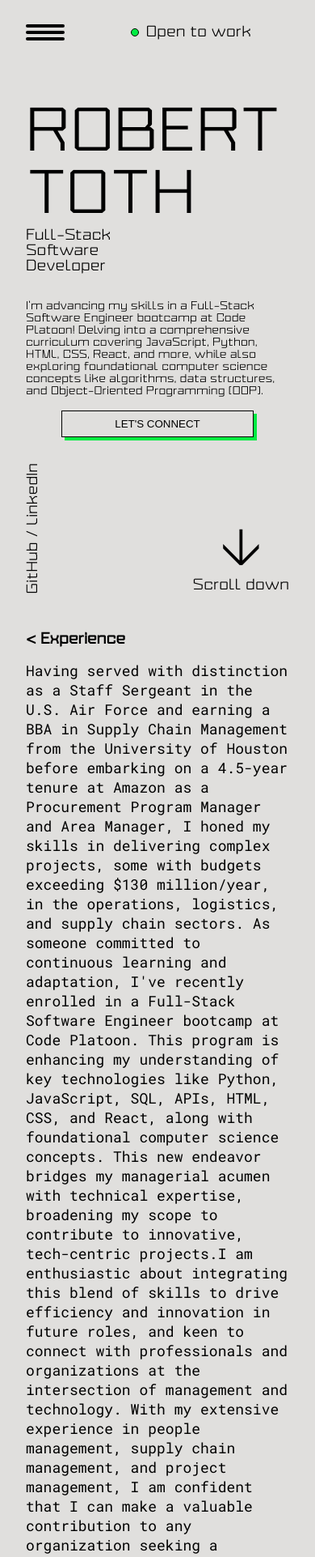
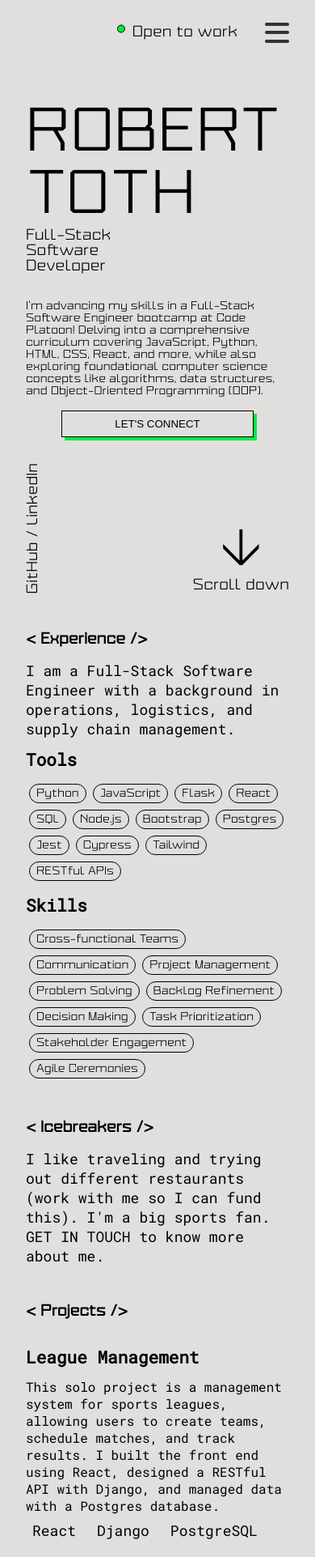
Before and after one commit to Bobbytx/Bobbytx.github.io, a React (Vite) app: page / in a window 390 px wide. Shown: the top 1923 px of the page at 81% size. Built offline with nearby package versions, Linux system fonts and the light colour scheme.

Commit message:
updated navbar and responsiveness, adding in some projects info

```diff
--- a/index.html
+++ b/index.html
@@ -2,7 +2,7 @@
 <html lang="en">
   <head>
     <meta charset="UTF-8" />
-    <!-- <link rel="icon" type="image/svg+xml" href="/vite.svg" /> -->
+    <!-- <link rel="icon" type="image/svg+xml" href="/vite.svg" />  INSERT FUTURE ICON GRAPHIC HERE-->
     <meta name="viewport" content="width=device-width, initial-scale=1.0" />
     <title>Robert Toth</title>
   </head>
--- a/src/App.css
+++ b/src/App.css
@@ -113,47 +113,6 @@ a:hover {
   text-decoration: underline;
 }
 
-/* NAVBAR CSS */
-
-  .navbar {
-    display: flex;
-    justify-content: space-between;
-    align-items: center;
-    background: #E0DFDD;
-    font-family: 'TriakisFont', 'sans-serif';
-    font-size: 24px;
-    font-weight: 400;
-    height: 5rem;
-    margin-left: 7rem;
-    margin-right: 7rem;
-
-  }
-
-  .navbar-section {
-    display: flex;
-    align-items: center;
-    margin-right: 15px;
-  }
-
-  .navbar-section a:not(:last-child) {
-    margin-right: 15px; /* Adjust this value as needed */
-  }
-
-  .status {
-    margin-right: 2rem;
-
-  }
-
-  .navbar-circle {
-    border: solid black;
-    border-width: 1px;
-    border-radius: 50%;
-    background-color: #00EC42;
-    margin-right: .5rem;
-    width: 0.625rem;
-    height: 0.625rem;
-  }
-
   /* experience CSS */
 
   .experience-title, .icebreakers-title, .projects-title {
@@ -193,26 +152,64 @@ a:hover {
     margin: 0.25rem;
   }
 
+  .tool:hover {
+    background-color: #00EC42; /* Blue background on hover */
+    transition: background-color 0.3s, color 0.3s;
+  }
+
   h3 {
     margin: .75rem 0rem .75rem 0rem;
   }
 
-/* Hamburger Menu Styles */
-.hamburger-menu {
-  display: none; /* Hidden by default */
-  flex-direction: column;
-  justify-content: space-around;
-  width: 3rem;
-  height: 1.5rem;
-  cursor: pointer;
-}
+  /* projects css */
 
-.bar {
-  height: 0.25rem;
-  width: 100%;
-  background-color: black;
-  border-radius: 10px;
-}
+  .project-item {
+    margin-bottom: 2rem;
+  }
+
+  .project-item img {
+    width: 100%;
+    max-width: 400px; /* Adjust as necessary */
+    border-radius: 8px;
+    box-shadow: 0 4px 8px rgba(0, 0, 0, 0.1);
+  }
+
+  .project-item h3 {
+    margin-top: 1rem;
+  }
+
+  .project-item p {
+    font-size: 1rem;
+    margin-top: 0.5rem;
+  }
+
+  .project-item ul {
+    list-style: none;
+    padding: 0;
+  }
+
+  .project-item li {
+    display: inline-block;
+    margin-right: 10px;
+    background: #E0DFDD;
+    padding: 0.5rem;
+    border-radius: 4px;
+  }
+
+  .project-item a {
+    display: inline-block;
+    margin-top: 1rem;
+    text-decoration: none;
+    color: #333;
+    background-color: #f4f4f4;
+    padding: 0.5rem 1rem;
+    border-radius: 4px;
+  }
+
+  .project-item a:hover {
+    background-color: #ddd;
+  }
+
 
 /* Responsiveness for smaller screens */
 @media (max-width: 826px) {
@@ -245,92 +242,27 @@ a:hover {
   .hero-button {
     margin-top: 1rem;
   }
+  .navbar {
+    margin-left: 2rem;
+    margin-right: 2rem;
+  }
 }
 
-/* Responsive styles for the navbar */
 @media (max-width: 911px) {
 
   .hero-title h1{
     font-size: 6rem;
   }
 
-  /* Style adjustments for the navbar container */
   .navbar {
-    justify-content: space-between; /* Ensures items are spaced out */
-    position: relative;
-    flex-wrap: wrap;
-    margin-left: 0;
-    margin-right: 0;
+    margin-left: 4.6rem;
+    margin-right: 4.6rem;
+  }
+  .main {
+    margin-left: 2rem;
+    margin-right: 2rem;
   }
 
-  .navbar.active {
-    background-color: #00EC42;
-  }
-
-  /* Show the hamburger menu icon */
-  .hamburger-menu {
-    display: flex; /* Show the hamburger icon */
-    position: absolute;
-    flex-direction: column;
-    justify-content: space-around;
-  }
-
-  .navbar-section.links, .navbar-section.location, .navbar-section.contact a {
-    display: none;
-  }
-  .navbar-section.contact {
-    display: flex;
-    margin-left: auto;
-
-  }
-
-  .navbar-section.links {
-    display: flex;
-    flex-direction: column;
-    position: absolute;
-    left: 0;
-    width: 100%;
-    background-color: #00EC42;
-    max-height: 0; /* Start with 0 height to hide content */
-    transition: max-height 0.3s ease, visibility 0s linear 0.3s; /* Animate the max-height property */
-    visibility: hidden; /* Hide the menu initially */
-  }
-
-
-
-  /* Show the links when the hamburger menu is active */
-  .navbar-section.links.active {
-    display: flex;
-    flex-direction: column;
-    position: relative;
-    top: 5rem; /* Position the links below the navbar */
-    left: 0;
-    width: 100%;
-    background-color: #00EC42;
-    max-height: 400px; /* Max height for menu content */
-    visibility: visible; /* Make the menu visible */
-    transition: max-height 1s ease, visibility 0s linear 0s; /* Animate max-height and make visibility instant */
-  }
-
-  /* Style each link in the dropdown */
-  .navbar-section.links a {
-    padding-right: 1rem;
-    border-top: 1px solid black; /* Add a separator between links */
-    opacity: 1;
-    transition: opacity 1.9s ease;
-
-  }
-
-  /* Remove top border from the first link for aesthetics */
-  .navbar-section.links a:first-child {
-    border-top: none;
-  }
-
-  main {
-    margin-left: 2rem;
-    margin-right: 2rem;
-
-  }
   a:hover {
     color: black;
   }
--- a/src/App.jsx
+++ b/src/App.jsx
@@ -8,7 +8,6 @@ import Projects from './components/Projects';
 import React from 'react'
 
 function App() {
-
   return (
     <main className="main">
       <Navbar />
@@ -19,5 +18,4 @@ function App() {
     </main>
   );
 }
-
 export default App
--- a/src/components/About.jsx
+++ b/src/components/About.jsx
@@ -23,7 +23,7 @@ function Hero() {
           <span><a href="https://github.com/Bobbytx" target="_blank" rel="noopener noreferrer">GitHub</a> / <a href="https://www.linkedin.com/in/roberttothpm/" target="_blank" rel="noopener noreferrer">LinkedIn</a></span>
         </div>
         <div className="link-right">
-          <span class="arrow">↓</span>
+          <span className="arrow">↓</span>
           <span><a href="#experience">Scroll down</a></span>
         </div>
       </div>
--- a/src/components/Experience.jsx
+++ b/src/components/Experience.jsx
@@ -5,43 +5,43 @@ function Experience() {
     <div className="grid-container">
       {/* Left Side - "Experience" Title */}
       <div className="experience-title" id="experience">
-        <h2>&lt; Experience</h2>
+        <h2>&lt; Experience /&gt;</h2>
       </div>
 
       {/* Right Side - Experience Content */}
       <div className="experience-content">
         <p>
-        Having served with distinction as a Staff Sergeant in the U.S. Air Force and earning a BBA in Supply Chain Management from the University of Houston before embarking on a 4.5-year tenure at Amazon as a Procurement Program Manager and Area Manager, I honed my skills in delivering complex projects, some with budgets exceeding $130 million/year, in the operations, logistics, and supply chain sectors.
+          I am a Full-Stack Software Engineer with a background in operations, logistics, and supply chain management.
+        {/* Having served with distinction as a Staff Sergeant in the U.S. Air Force and earning a BBA in Supply Chain Management from the University of Houston before embarking on a 4.5-year tenure at Amazon as a Procurement Program Manager and Area Manager, I honed my skills in delivering complex projects, some with budgets exceeding $130 million/year, in the operations, logistics, and supply chain sectors.
 
-        As someone committed to continuous learning and adaptation, I've recently enrolled in a Full-Stack Software Engineer bootcamp at Code Platoon. This program is enhancing my understanding of key technologies like Python, JavaScript, SQL, APIs, HTML, CSS, and React, along with foundational computer science concepts. This new endeavor bridges my managerial acumen with technical expertise, broadening my scope to contribute to innovative, tech-centric projects.I am enthusiastic about integrating this blend of skills to drive efficiency and innovation in future roles, and keen to connect with professionals and organizations at the intersection of management and technology.
-
-        With my extensive experience in people management, supply chain management, and project management, I am confident that I can make a valuable contribution to any organization seeking a professional with a strong work ethic, attention to detail, and leadership skills.
+        As someone committed to continuous learning and adaptation, I've completed a Full-Stack Software Engineer bootcamp at Code Platoon. This enhanced my understanding of key technologies like Python, JavaScript, SQL, APIs, HTML, CSS, and React, along with foundational computer science concepts. This new endeavor bridges my managerial acumen with technical expertise, broadening my scope to contribute to innovative, tech-centric projects.I am enthusiastic about integrating this blend of skills to drive efficiency and innovation in future roles, and keen to connect with professionals and organizations at the intersection of management and technology. */}
         </p>
         <h3>Tools</h3>
-        <div class="tools-container">
-          <div class="tool">Python</div>
-          <div class="tool">JavaScript</div>
-          <div class="tool">React</div>
-          <div class="tool">SQL</div>
-          <div class="tool">Node.js</div>
-          <div class="tool">Bootstrap</div>
-          <div class="tool">Postgres</div>
-          <div class="tool">Jest</div>
-          <div class="tool">Cypress</div>
-          <div class="tool">Tailwind</div>
+        <div className="tools-container">
+          <div className="tool">Python</div>
+          <div className="tool">JavaScript</div>
+          <div className="tool">Flask</div>
+          <div className="tool">React</div>
+          <div className="tool">SQL</div>
+          <div className="tool">Node.js</div>
+          <div className="tool">Bootstrap</div>
+          <div className="tool">Postgres</div>
+          <div className="tool">Jest</div>
+          <div className="tool">Cypress</div>
+          <div className="tool">Tailwind</div>
+          <div className="tool">RESTful APIs</div>
           </div>
           <h3>Skills</h3>
-          <div class="tools-container">
-          <div class="tool">Cross-functional Teams</div>
-          <div class="tool">Project</div>
-          <div class="tool">Project</div>
-          <div class="tool">Project</div>
-          <div class="tool">Project</div>
-          <div class="tool">Project</div>
-          <div class="tool">Project</div>
-          <div class="tool">Project</div>
-          <div class="tool">Project</div>
-          <div class="tool">Project</div>
+          <div className="tools-container">
+          <div className="tool">Cross-functional Teams</div>
+          <div className="tool">Communication</div>
+          <div className="tool">Project Management</div>
+          <div className="tool">Problem Solving</div>
+          <div className="tool">Backlog Refinement</div>
+          <div className="tool">Decision Making</div>
+          <div className="tool">Task Prioritization</div>
+          <div className="tool">Stakeholder Engagement</div>
+          <div className="tool">Agile Ceremonies</div>
           </div>
         </div>
       </div>
--- /dev/null
+++ b/src/components/HamburgerIcon.jsx
@@ -0,0 +1,14 @@
+import React from 'react';
+import '../styles/Navbar.css';
+
+function HamburgerIcon({ isOpen }) {
+    return (
+        <div className={`hamburger-icon ${isOpen ? 'open' : ''}`}>
+            <span></span>
+            <span></span>
+            <span></span>
+        </div>
+    );
+}
+
+export default HamburgerIcon;
--- a/src/components/Icebreakers.jsx
+++ b/src/components/Icebreakers.jsx
@@ -5,11 +5,11 @@ function Icebreakers() {
       <div className="grid-container">
         {/* Left Side - "Experience" Title */}
           <div className="icebreakers-title">
-          <h2>&lt; Icebreakers</h2>
+          <h2>&lt; Icebreakers /&gt;</h2>
         </div>
         <div className="icebreakers-content">
           <p>
-            I like traveling and good food (work with me so I can fund this). I'm a big sports fan. GET IN TOUCH to know more about me.
+            I like traveling and trying out different restaurants (work with me so I can fund this). I'm a big sports fan. <a href="mailto:bobby.toth@gmail.com">GET IN TOUCH</a> to know more about me.
           </p>
         </div>
       </div>
--- a/src/components/Navbar.jsx
+++ b/src/components/Navbar.jsx
@@ -1,37 +1,46 @@
-import React from 'react'
-
-import { useState } from "react";
+import React, { useState, useEffect, useRef } from 'react';
+import '../styles/Navbar.css';
+import HamburgerIcon from './HamburgerIcon';
 
 function Navbar() {
-  const [isNavExpanded, setIsNavExpanded] = useState(false); // State to handle the menu toggle
+    const [isOpen, setIsOpen] = useState(false);
+    const navRef = useRef();
 
-  return (
-    <nav className={`navbar ${isNavExpanded ? "active" : ""}`}>
-      <div className="navbar-section location">
-        Based in Houston, TX
-      </div>
-      {/* Hamburger Icon */}
-      <div
-        className="hamburger-menu"
-        onClick={() => setIsNavExpanded(!isNavExpanded)}
-      >
-        <div className="bar"></div>
-        <div className="bar"></div>
-        <div className="bar"></div>
-      </div>
-      {/* Navbar Links */}
-      <div className={`navbar-section links ${isNavExpanded ? "active" : ""}`}>
-        <a href="#about">About</a>
-        <a href="#experience">Experience</a>
-        <a href="#projects">Projects</a>
-      </div>
-      <div className="navbar-section contact">
-        <div className="navbar-circle"></div>
-        <span className="status">Open to work</span>
-        <a href="mailto:bobby.toth@gmail.com">bobby.toth@gmail.com</a>
-      </div>
-    </nav>
-  );
+    const toggleMenu = () => {
+        setIsOpen(!isOpen);
+    };
+
+    useEffect(() => {
+      const handleClickOutside = (e) => {
+          if (navRef.current && !navRef.current.contains(event.target)) {
+              setIsOpen(false);
+          }
+      };
+
+      document.addEventListener('mousedown', handleClickOutside);
+      return () => {
+          document.removeEventListener('mousedown', handleClickOutside);
+      };
+  }, [navRef], [setIsOpen]);
+
+    return (
+        <nav className="navbar" ref={navRef}>
+            <div className="location">Houston/Austin, TX</div>
+            <ul className={`nav-links ${isOpen ? 'open' : ''}`}>
+                <li><a href="#About">About</a></li>
+                <li><a href="#Experience">Experience</a></li>
+                <li><a href="#Projects">Projects</a></li>
+                <li><a href="mailto:bobby.toth@gmail.com">Contact</a></li>
+            </ul>
+            <div className="work-status">
+              <div className="navbar-circle"></div>
+              <div className="status">Open to work</div>
+            </div>
+            <div className="hamburger" onClick={toggleMenu}>
+                <HamburgerIcon isOpen={isOpen} />
+            </div>
+        </nav>
+    );
 }
 
 export default Navbar;
--- a/src/components/Projects.jsx
+++ b/src/components/Projects.jsx
@@ -3,14 +3,37 @@ import React from 'react'
 function Projects() {
   return (
     <div className="grid-container">
-        {/* Left Side - "Experience" Title */}
       <div className="projects-title">
-          <h2>&lt; Projects</h2>
+        <h2>&lt; Projects /&gt;</h2>
       </div>
       <div className="projects-content">
-          <p>
-            Enter projects in this section
-          </p>
+
+        {/* Project 1 */}
+        <div className="project-item">
+          {/* <img src={project1Image} alt="League Management Project Screenshot" /> */}
+          <h3>League Management</h3>
+          <p>This solo project is a management system for sports leagues, allowing users to create teams, schedule matches, and track results. I built the front end using React, designed a RESTful API with Django, and managed data with a Postgres database.</p>
+          <ul>
+            <li>React</li>
+            <li>Django</li>
+            <li>PostgreSQL</li>
+          </ul>
+          <a href="https://github.com/Bobbytx/League_Mgmt_App" target="_blank" rel="noopener noreferrer">View on GitHub</a>
+        </div>
+
+        {/* Project 2 */}
+        <div className="project-item">
+          {/* <img src={project2Image} alt="Dino Stocks Project Screenshot" /> */}
+          <h3>Dino Stocks</h3>
+          <p>As part of a team, I contributed to a stock simulation app with a dinosaur theme. The app allows users to practice stock trading strategies in a risk-free environment. My focus was on integrating real-time stock data and managing state with React Hooks.</p>
+          <ul>
+            <li>React</li>
+            <li>Django</li>
+            <li>PostgreSQL</li>
+          </ul>
+          <a href="https://github.com/theQuiltingRiverOtter/dinoStocks" target="_blank" rel="noopener noreferrer">View on GitHub</a>
+        </div>
+
       </div>
     </div>
   );
--- /dev/null
+++ b/src/styles/Navbar.css
@@ -0,0 +1,137 @@
+.navbar {
+    display: flex;
+    justify-content: space-between;
+    align-items: center;
+    background: #E0DFDD;
+    font-family: 'TriakisFont', 'sans-serif';
+    font-size: 24px;
+    font-weight: 400;
+    height: 5rem;
+    margin-left: 6rem;
+    margin-right: 6rem;
+}
+
+.nav-links {
+    display: flex;
+    list-style: none;
+}
+
+.nav-links li {
+    margin-left: 1rem;
+    margin-right: 1rem;
+}
+
+.hamburger {
+    display: none;
+}
+
+.hamburger-icon {
+    display: block;
+    cursor: pointer;
+    width: 30px;
+    height: 25px;
+    position: relative;
+}
+
+.hamburger-icon span {
+    background-color: #333;
+    position: absolute;
+    left: 0;
+    width: 100%;
+    height: 4px;
+    border-radius: 2px;
+    transition: all 0.3s ease-in-out;
+}
+
+.hamburger-icon span:nth-child(1) {
+    top: 0;
+}
+
+.hamburger-icon span:nth-child(2) {
+    top: 50%;
+    transform: translateY(-50%);
+}
+
+.hamburger-icon span:nth-child(3) {
+    bottom: 0;
+}
+
+/* Transforming into 'X' */
+.hamburger-icon.open span:nth-child(1) {
+    top: 50%;
+    transform: translateY(-50%) rotate(45deg);
+}
+
+.hamburger-icon.open span:nth-child(2) {
+    opacity: 0;
+}
+
+.hamburger-icon.open span:nth-child(3) {
+    bottom: 50%;
+    transform: translateY(50%) rotate(-45deg);
+}
+
+.status {
+    margin-right: 2rem;
+    }
+
+.navbar-circle {
+    border: solid black;
+    border-width: 1px;
+    border-radius: 50%;
+    background-color: #00EC42;
+    margin-right: .5rem;
+    width: 0.625rem;
+    height: 0.625rem;
+    }
+.work-status {
+    display: flex;
+}
+/* Style for smaller screens */
+
+@media (max-width: 826px) {
+    .hamburger {
+        display: block;
+    }
+
+    .navbar {
+        margin-left: 0rem;
+        margin-right: 0rem;
+        justify-content: space-between;
+        position: relative;
+    }
+    .nav-links {
+        position: absolute;
+        right: 0;
+        top: 60px;
+        display: none;
+        flex-direction: column;
+        background-color: #fff;
+        width: 100%;
+        text-align: right;
+        padding: 20px;
+        box-shadow: 0 5px 15px rgba(0,0,0,0.3);
+    }
+
+    .nav-links.open {
+        display: flex;
+    }
+
+    .nav-links li {
+        padding: 10px 20px;
+    }
+    .work-status {
+        position: absolute;
+        right: 2rem;
+        top: 50%;
+        transform: translateY(-50%);
+    }
+}
+@media (max-width: 468px){
+    .location {
+        display: none;
+    }
+    .navbar {
+        justify-content: flex-end; /* This will align the remaining items to the right */
+    }
+}
```
Lines whose indentation alone changed are shown as unchanged.
